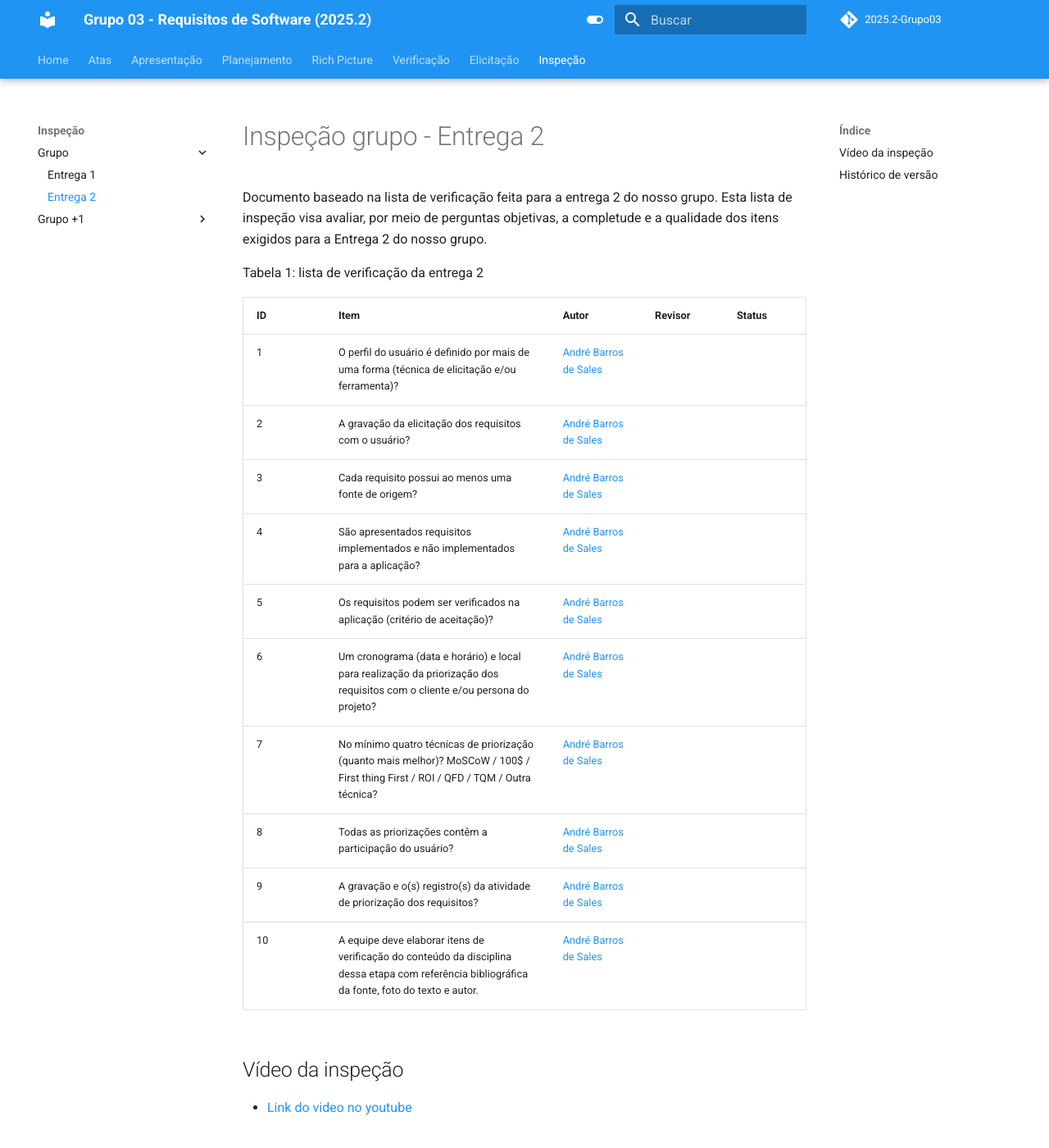
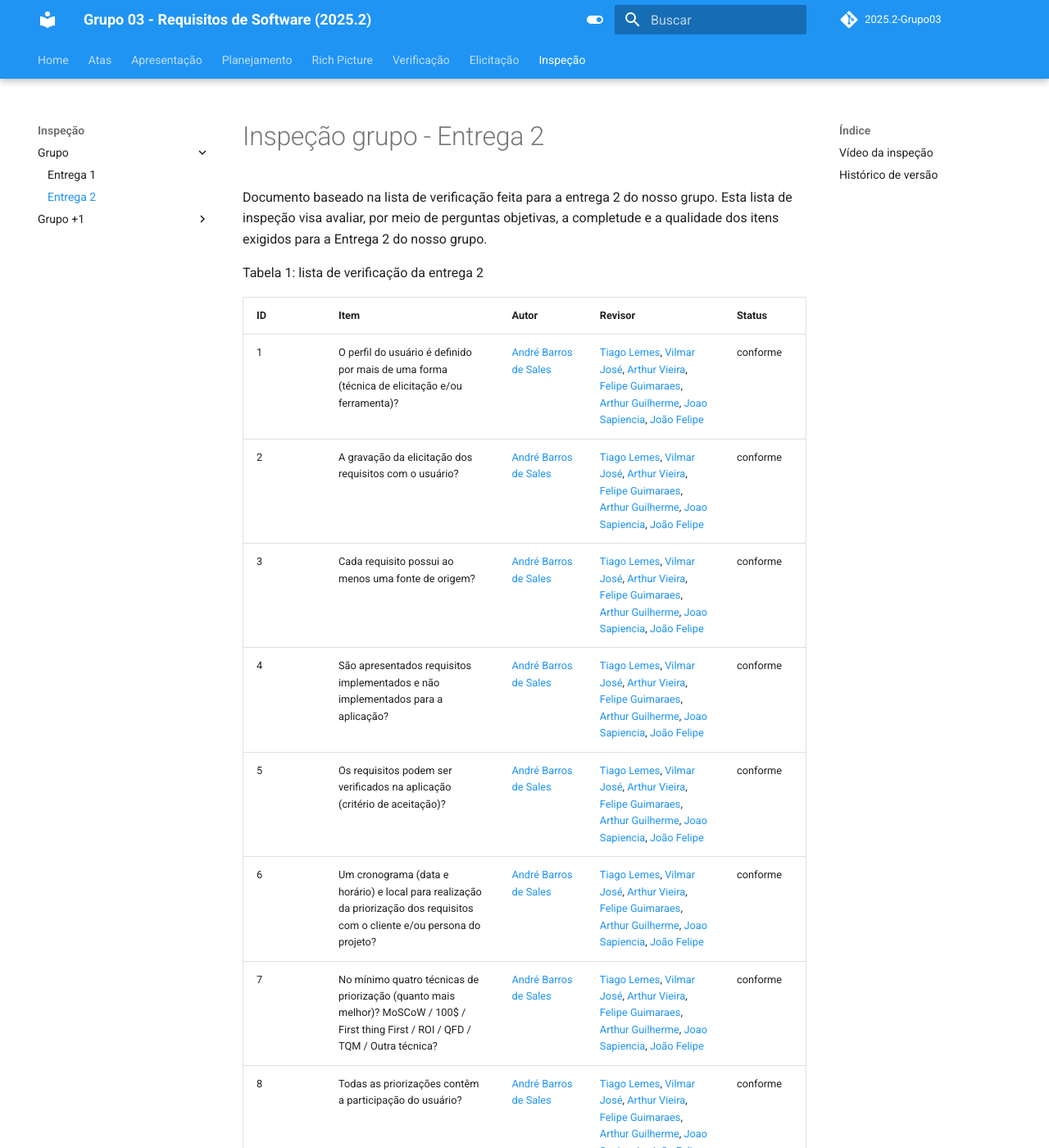
Before and after one commit to Requisitos-de-Software/2025.2-Grupo03, an MkDocs documentation site: the page built from docs/Inspeção/inspeção_grupo_2.md, in a window 1280 px wide and 1400 px high. Shown: the whole window at 82% size. Built offline with MkDocs 1.6.1 and Material for MkDocs 9.7.7, drawn with Linux system fonts in a browser that asks for light colours; comment, search, counter and statistics services are not loaded; some of the changed text lies outside the part shown.

Commit message:
subindo inspecao 2

```diff
--- a/docs/Inspeção/inspeção_grupo_2.md
+++ b/docs/Inspeção/inspeção_grupo_2.md
@@ -4,18 +4,18 @@ Documento baseado na lista de verificação feita para a entrega 2 do nosso grup
 
 Tabela 1: lista de verificação da entrega 2
 
-| ID  | Item                                                                                                                                               | Autor                                                                                                                                      | Revisor | Status |
-|-----|----------------------------------------------------------------------------------------------------------------------------------------------------|--------------------------------------------------------------------------------------------------------------------------------------------|---------|--------|
-| 1   | O perfil do usuário é definido por mais de uma forma (técnica de elicitação e/ou ferramenta)?                                                       | [André Barros de Sales](https://sigaa.unb.br/sigaa/public/docente/portal.jsf?siape=1314342)                                                |         |        |
-| 2   | A gravação da elicitação dos requisitos com o usuário?                                                                                              | [André Barros de Sales](https://sigaa.unb.br/sigaa/public/docente/portal.jsf?siape=1314342)                                                |         |        |
-| 3   | Cada requisito possui ao menos uma fonte de origem?                                                                                                 | [André Barros de Sales](https://sigaa.unb.br/sigaa/public/docente/portal.jsf?siape=1314342)                                                |         |        |
-| 4   | São apresentados requisitos implementados e não implementados para a aplicação?                                                                     | [André Barros de Sales](https://sigaa.unb.br/sigaa/public/docente/portal.jsf?siape=1314342)                                                |         |        |
-| 5   | Os requisitos podem ser verificados na aplicação (critério de aceitação)?                                                                           | [André Barros de Sales](https://sigaa.unb.br/sigaa/public/docente/portal.jsf?siape=1314342)                                                |         |        |
-| 6   | Um cronograma (data e horário) e local para realização da priorização dos requisitos com o cliente e/ou persona do projeto?                         | [André Barros de Sales](https://sigaa.unb.br/sigaa/public/docente/portal.jsf?siape=1314342)                                                |         |        |
-| 7   | No mínimo quatro técnicas de priorização (quanto mais melhor)? MoSCoW / 100$ / First thing First / ROI / QFD / TQM / Outra técnica?                 | [André Barros de Sales](https://sigaa.unb.br/sigaa/public/docente/portal.jsf?siape=1314342)                                                |         |        |
-| 8   | Todas as priorizações contêm a participação do usuário?                                                                                             | [André Barros de Sales](https://sigaa.unb.br/sigaa/public/docente/portal.jsf?siape=1314342)                                                |         |        |
-| 9   | A gravação e o(s) registro(s) da atividade de priorização dos requisitos?                                                                           | [André Barros de Sales](https://sigaa.unb.br/sigaa/public/docente/portal.jsf?siape=1314342)                                                |         |        |
-| 10  | A equipe deve elaborar itens de verificação do conteúdo da disciplina dessa etapa com referência bibliográfica da fonte, foto do texto e autor.     | [André Barros de Sales](https://sigaa.unb.br/sigaa/public/docente/portal.jsf?siape=1314342)                                                |         |        |
+| ID  | Item                                                                                                                                               | Autor                                                                                                                                      | Revisor                                                                                                                                                                                                                                                                                                                                                                                                                                                                                                                       | Status   |
+|-----|----------------------------------------------------------------------------------------------------------------------------------------------------|--------------------------------------------------------------------------------------------------------------------------------------------|------------------------------------------------------------------------------------------------------------------------------------------------------------------------------------------------------------------------------------------------------------------------------------------------------------------------------------------------------------------------------------------------------------------------------------------------------------------------------------------------------------------------------|----------|
+| 1   | O perfil do usuário é definido por mais de uma forma (técnica de elicitação e/ou ferramenta)?                                                       | [André Barros de Sales](https://sigaa.unb.br/sigaa/public/docente/portal.jsf?siape=1314342)                                                | [Tiago Lemes](https://github.com/TiagoTeixeira-2005), [Vilmar José](https://github.com/VilmarFagundes), [Arthur Vieira](https://github.com/arthurhvieira1), [Felipe Guimaraes](https://github.com/felipegf1), [Arthur Guilherme](https://github.com/ArthurGuilher62), [Joao Sapiencia](https://github.com/JoaoSapiencia), [João Felipe](https://github.com/MrBolt2005)                                                                                                                   | conforme |
+| 2   | A gravação da elicitação dos requisitos com o usuário?                                                                                              | [André Barros de Sales](https://sigaa.unb.br/sigaa/public/docente/portal.jsf?siape=1314342)                                                | [Tiago Lemes](https://github.com/TiagoTeixeira-2005), [Vilmar José](https://github.com/VilmarFagundes), [Arthur Vieira](https://github.com/arthurhvieira1), [Felipe Guimaraes](https://github.com/felipegf1), [Arthur Guilherme](https://github.com/ArthurGuilher62), [Joao Sapiencia](https://github.com/JoaoSapiencia), [João Felipe](https://github.com/MrBolt2005)                                                                                                                   | conforme |
+| 3   | Cada requisito possui ao menos uma fonte de origem?                                                                                                 | [André Barros de Sales](https://sigaa.unb.br/sigaa/public/docente/portal.jsf?siape=1314342)                                                | [Tiago Lemes](https://github.com/TiagoTeixeira-2005), [Vilmar José](https://github.com/VilmarFagundes), [Arthur Vieira](https://github.com/arthurhvieira1), [Felipe Guimaraes](https://github.com/felipegf1), [Arthur Guilherme](https://github.com/ArthurGuilher62), [Joao Sapiencia](https://github.com/JoaoSapiencia), [João Felipe](https://github.com/MrBolt2005)                                                                                                                   | conforme |
+| 4   | São apresentados requisitos implementados e não implementados para a aplicação?                                                                     | [André Barros de Sales](https://sigaa.unb.br/sigaa/public/docente/portal.jsf?siape=1314342)                                                | [Tiago Lemes](https://github.com/TiagoTeixeira-2005), [Vilmar José](https://github.com/VilmarFagundes), [Arthur Vieira](https://github.com/arthurhvieira1), [Felipe Guimaraes](https://github.com/felipegf1), [Arthur Guilherme](https://github.com/ArthurGuilher62), [Joao Sapiencia](https://github.com/JoaoSapiencia), [João Felipe](https://github.com/MrBolt2005)                                                                                                                   | conforme |
+| 5   | Os requisitos podem ser verificados na aplicação (critério de aceitação)?                                                                           | [André Barros de Sales](https://sigaa.unb.br/sigaa/public/docente/portal.jsf?siape=1314342)                                                | [Tiago Lemes](https://github.com/TiagoTeixeira-2005), [Vilmar José](https://github.com/VilmarFagundes), [Arthur Vieira](https://github.com/arthurhvieira1), [Felipe Guimaraes](https://github.com/felipegf1), [Arthur Guilherme](https://github.com/ArthurGuilher62), [Joao Sapiencia](https://github.com/JoaoSapiencia), [João Felipe](https://github.com/MrBolt2005)                                                                                                                   | conforme |
+| 6   | Um cronograma (data e horário) e local para realização da priorização dos requisitos com o cliente e/ou persona do projeto?                         | [André Barros de Sales](https://sigaa.unb.br/sigaa/public/docente/portal.jsf?siape=1314342)                                                | [Tiago Lemes](https://github.com/TiagoTeixeira-2005), [Vilmar José](https://github.com/VilmarFagundes), [Arthur Vieira](https://github.com/arthurhvieira1), [Felipe Guimaraes](https://github.com/felipegf1), [Arthur Guilherme](https://github.com/ArthurGuilher62), [Joao Sapiencia](https://github.com/JoaoSapiencia), [João Felipe](https://github.com/MrBolt2005)                                                                                                                   | conforme |
+| 7   | No mínimo quatro técnicas de priorização (quanto mais melhor)? MoSCoW / 100$ / First thing First / ROI / QFD / TQM / Outra técnica?                 | [André Barros de Sales](https://sigaa.unb.br/sigaa/public/docente/portal.jsf?siape=1314342)                                                | [Tiago Lemes](https://github.com/TiagoTeixeira-2005), [Vilmar José](https://github.com/VilmarFagundes), [Arthur Vieira](https://github.com/arthurhvieira1), [Felipe Guimaraes](https://github.com/felipegf1), [Arthur Guilherme](https://github.com/ArthurGuilher62), [Joao Sapiencia](https://github.com/JoaoSapiencia), [João Felipe](https://github.com/MrBolt2005)                                                                                                                   | conforme |
+| 8   | Todas as priorizações contêm a participação do usuário?                                                                                             | [André Barros de Sales](https://sigaa.unb.br/sigaa/public/docente/portal.jsf?siape=1314342)                                                | [Tiago Lemes](https://github.com/TiagoTeixeira-2005), [Vilmar José](https://github.com/VilmarFagundes), [Arthur Vieira](https://github.com/arthurhvieira1), [Felipe Guimaraes](https://github.com/felipegf1), [Arthur Guilherme](https://github.com/ArthurGuilher62), [Joao Sapiencia](https://github.com/JoaoSapiencia), [João Felipe](https://github.com/MrBolt2005)                                                                                                                   | conforme |
+| 9   | A gravação e o(s) registro(s) da atividade de priorização dos requisitos?                                                                           | [André Barros de Sales](https://sigaa.unb.br/sigaa/public/docente/portal.jsf?siape=1314342)                                                | [Tiago Lemes](https://github.com/TiagoTeixeira-2005), [Vilmar José](https://github.com/VilmarFagundes), [Arthur Vieira](https://github.com/arthurhvieira1), [Felipe Guimaraes](https://github.com/felipegf1), [Arthur Guilherme](https://github.com/ArthurGuilher62), [Joao Sapiencia](https://github.com/JoaoSapiencia), [João Felipe](https://github.com/MrBolt2005)                                                                                                                   | conforme |
+| 10  | A equipe deve elaborar itens de verificação do conteúdo da disciplina dessa etapa com referência bibliográfica da fonte, foto do texto e autor.     | [André Barros de Sales](https://sigaa.unb.br/sigaa/public/docente/portal.jsf?siape=1314342)                                                | [Tiago Lemes](https://github.com/TiagoTeixeira-2005), [Vilmar José](https://github.com/VilmarFagundes), [Arthur Vieira](https://github.com/arthurhvieira1), [Felipe Guimaraes](https://github.com/felipegf1), [Arthur Guilherme](https://github.com/ArthurGuilher62), [Joao Sapiencia](https://github.com/JoaoSapiencia), [João Felipe](https://github.com/MrBolt2005)                                                                                                                   | conforme |
 
 
 ## Vídeo da inspeção
```
